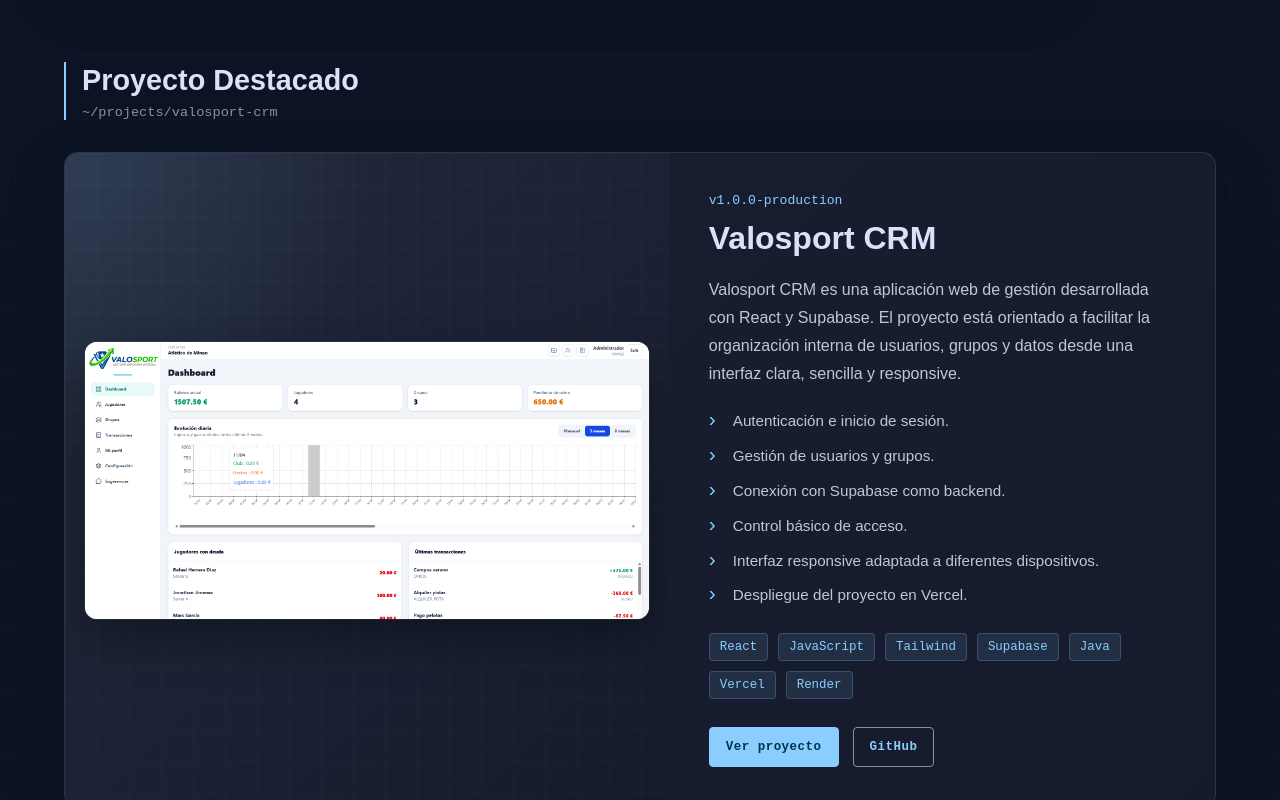
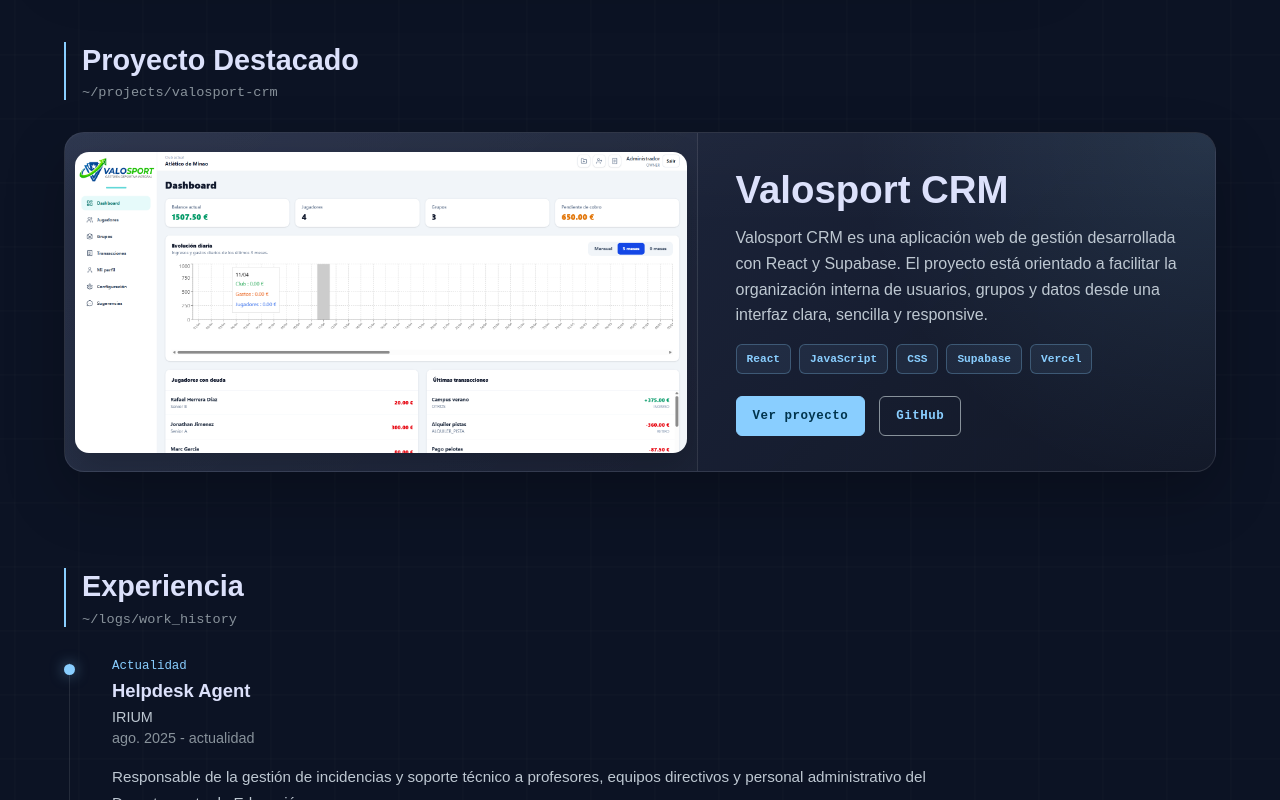
Before and after one commit to Rauljouman/portafolio, a React (Vite) app: page / in a window 1280 px wide. Shown: the part 1240-2040 px from the top of the page. Built offline with nearby package versions, Linux system fonts and the light colour scheme.

Commit message:
Cambio en el cv y proyectos

```diff
--- a/src/components/Project/Project.css
+++ b/src/components/Project/Project.css
@@ -2,140 +2,141 @@
   width: 100%;
 }
 
-.project-card {
+.project__grid {
   display: grid;
   grid-template-columns: 1fr;
-  background: linear-gradient(135deg, var(--surface), var(--surface-low));
+  gap: 32px;
+  justify-items: center;
+}
+
+.project-card {
+  position: relative;
+  width: 100%;
+  max-width: 1180px;
+  margin: 0 auto;
+  display: grid;
+  grid-template-columns: 1fr;
+  background: linear-gradient(
+    135deg,
+    rgba(35, 45, 70, 0.96),
+    rgba(18, 24, 40, 0.98)
+  );
   border: 1px solid var(--outline-light);
-  border-radius: 14px;
+  border-radius: 20px;
   overflow: hidden;
-  box-shadow: 0 24px 60px rgba(0, 0, 0, 0.22);
+  box-shadow: 0 24px 60px rgba(0, 0, 0, 0.24);
+}
+
+.project-card::before {
+  content: "";
+  position: absolute;
+  inset: 0;
+  background:
+    radial-gradient(
+      circle at top right,
+      rgba(137, 206, 255, 0.12),
+      transparent 30%
+    ),
+    linear-gradient(to bottom, rgba(255, 255, 255, 0.02), transparent 28%);
+  pointer-events: none;
+  z-index: 0;
+}
+
+.project-card > * {
+  position: relative;
+  z-index: 1;
 }
 
 /* Zona de imagen */
 .project-card__visual {
-  position: relative;
-  background:
-    radial-gradient(circle at top left, rgba(137, 206, 255, 0.12), transparent 35%),
-    linear-gradient(135deg, var(--surface-high), var(--surface-low));
-  padding: 28px;
+  width: 100%;
+  padding: 10px;
+  background: linear-gradient(
+    135deg,
+    rgba(255, 255, 255, 0.045),
+    rgba(255, 255, 255, 0.015)
+  );
   display: flex;
   align-items: center;
   justify-content: center;
   overflow: hidden;
 }
 
-.project-card__visual::before {
-  content: "";
-  position: absolute;
-  inset: 0;
-  background-image:
-    linear-gradient(to right, rgba(255, 255, 255, 0.025) 1px, transparent 1px),
-    linear-gradient(to bottom, rgba(255, 255, 255, 0.025) 1px, transparent 1px);
-  background-size: 32px 32px;
-  pointer-events: none;
-}
-
 .project-card__image {
-  position: relative;
-  z-index: 1;
   width: 100%;
-  max-width: 620px;
+  max-width: 790px;
   height: auto;
-  max-height: 420px;
   object-fit: contain;
   object-position: center;
   display: block;
-  border-radius: 12px;
-  background: #e5e9ee;
-  box-shadow:
-    0 18px 45px rgba(0, 0, 0, 0.35),
-    0 0 0 1px rgba(255, 255, 255, 0.08);
+  border-radius: 14px;
+  background: transparent;
+  border: none;
+  box-shadow: 0 14px 35px rgba(0, 0, 0, 0.18);
   transition:
     transform 0.35s ease,
     box-shadow 0.35s ease;
 }
 
 .project-card:hover .project-card__image {
-  transform: translateY(-3px) scale(1.015);
-  box-shadow:
-    0 24px 60px rgba(0, 0, 0, 0.42),
-    0 0 0 1px rgba(137, 206, 255, 0.18);
+  transform: translateY(-2px) scale(1.01);
+  box-shadow: 0 20px 45px rgba(0, 0, 0, 0.22);
 }
 
 /* Contenido */
 .project-card__info {
-  padding: 28px;
+  padding: 28px 34px;
   display: flex;
   flex-direction: column;
-  justify-content: space-between;
-  gap: 28px;
+  justify-content: center;
 }
 
 .project-card__version {
+  display: inline-block;
   color: var(--primary);
   font-family: "Courier New", monospace;
-  font-size: 0.82rem;
+  font-size: 0.78rem;
+  font-weight: 700;
   margin-bottom: 10px;
 }
 
 .project-card__info h3 {
   color: var(--text-main);
-  font-size: clamp(1.6rem, 4vw, 2rem);
-  line-height: 1.25;
-  margin-bottom: 18px;
+  font-size: clamp(1.8rem, 3vw, 2.4rem);
+  line-height: 1.1;
+  margin-bottom: 14px;
 }
 
 .project-card__description {
   color: var(--text-soft);
   font-size: 1rem;
-  line-height: 1.75;
-  margin-bottom: 22px;
-}
-
-.project-card__features {
-  list-style: none;
-  display: flex;
-  flex-direction: column;
-  gap: 12px;
-  margin-bottom: 26px;
-}
-
-.project-card__features li {
-  position: relative;
-  color: var(--text-soft);
-  font-size: 0.95rem;
-  line-height: 1.5;
-  padding-left: 24px;
-}
-
-.project-card__features li::before {
-  content: "›";
-  position: absolute;
-  left: 0;
-  top: -1px;
-  color: var(--primary);
-  font-size: 1.3rem;
-  line-height: 1;
+  line-height: 1.6;
+  margin-bottom: 16px;
+  max-width: 520px;
 }
 
 .project-card__techs {
   display: flex;
   flex-wrap: wrap;
   gap: 10px;
+  margin-top: 4px;
+  margin-bottom: 22px;
 }
 
 .project-card__techs span {
   display: inline-flex;
   align-items: center;
-  min-height: 28px;
-  padding: 5px 10px;
-  background: rgba(137, 206, 255, 0.1);
-  border: 1px solid rgba(137, 206, 255, 0.22);
-  border-radius: 4px;
+  justify-content: center;
+  min-height: 30px;
+  padding: 6px 12px;
+  background: rgba(137, 206, 255, 0.08);
+  border: 1px solid rgba(137, 206, 255, 0.28);
+  border-radius: 6px;
   color: var(--primary);
   font-family: "Courier New", monospace;
-  font-size: 0.78rem;
+  font-size: 0.74rem;
+  font-weight: 700;
+  white-space: nowrap;
 }
 
 .project-card__actions {
@@ -150,7 +151,7 @@
   justify-content: center;
   min-height: 40px;
   padding: 9px 16px;
-  border-radius: 4px;
+  border-radius: 6px;
   font-family: "Courier New", monospace;
   font-size: 0.78rem;
   font-weight: 700;
@@ -194,55 +195,93 @@
 }
 
 /* Escritorio */
-@media (min-width: 1000px) {
+@media (min-width: 950px) {
   .project-card {
-    grid-template-columns: 1.05fr 0.95fr;
-    min-height: 520px;
+    grid-template-columns: 1.1fr 0.9fr;
+    max-width: 1180px;
+    min-height: 340px;
   }
 
   .project-card__visual {
-    padding: 20px;
+    padding: 10px;
+    border-right: 1px solid rgba(255, 255, 255, 0.08);
   }
 
   .project-card__image {
-    max-width: 820px;
-    max-height: 470px;
+    max-width: 800px;
   }
 
   .project-card__info {
-    padding: 40px;
+    padding: 30px 38px;
+  }
+
+  .project-card__techs {
+    flex-wrap: nowrap;
+    gap: 8px;
+    margin-bottom: 22px;
+  }
+
+  .project-card__techs span {
+    font-size: 0.7rem;
+    padding: 6px 10px;
   }
 }
 
 /* Tablet */
-@media (max-width: 999px) {
+@media (max-width: 949px) {
+  .project-card {
+    max-width: 820px;
+  }
+
   .project-card__visual {
-    padding: 32px;
+    padding: 18px;
+    border-bottom: 1px solid rgba(255, 255, 255, 0.08);
   }
 
   .project-card__image {
-    max-width: 720px;
-    max-height: 420px;
+    max-width: 760px;
+    border-radius: 12px;
+  }
+
+  .project-card__info {
+    padding: 30px;
+  }
+
+  .project-card__description {
+    max-width: 100%;
   }
 }
 
 /* Móvil */
 @media (max-width: 600px) {
   .project-card {
-    border-radius: 12px;
+    border-radius: 16px;
   }
 
   .project-card__visual {
-    padding: 20px;
+    padding: 12px;
   }
 
   .project-card__image {
-    max-height: 340px;
+    max-width: 100%;
     border-radius: 10px;
   }
 
   .project-card__info {
-    padding: 22px;
+    padding: 24px;
+  }
+
+  .project-card__info h3 {
+    font-size: 2rem;
+  }
+
+  .project-card__description {
+    font-size: 0.94rem;
+    line-height: 1.65;
+  }
+
+  .project-card__techs {
+    flex-wrap: wrap;
   }
 
   .project-card__actions {
@@ -257,18 +296,27 @@
 /* Móvil pequeño */
 @media (max-width: 420px) {
   .project-card__visual {
-    padding: 16px;
+    padding: 10px;
   }
 
   .project-card__image {
-    max-height: 300px;
+    border-radius: 8px;
+  }
+
+  .project-card__info {
+    padding: 22px;
+  }
+
+  .project-card__info h3 {
+    font-size: 1.8rem;
   }
 
   .project-card__description {
-    font-size: 0.95rem;
+    font-size: 0.92rem;
   }
 
-  .project-card__features li {
-    font-size: 0.9rem;
+  .project-card__techs span {
+    font-size: 0.68rem;
+    padding: 5px 8px;
   }
 }
--- a/src/components/Project/Project.jsx
+++ b/src/components/Project/Project.jsx
@@ -8,6 +8,7 @@
         <p>~/projects/valosport-crm</p>
       </div>
 
+      <div className="project__grid">
         <article className="project-card card-hover">
           <div className="project-card__visual">
             <img
@@ -19,8 +20,6 @@
 
           <div className="project-card__info">
             <div>
-            <p className="project-card__version">v1.0.0-production</p>
-
               <h3>Valosport CRM</h3>
 
               <p className="project-card__description">
@@ -30,29 +29,18 @@
                 interfaz clara, sencilla y responsive.
               </p>
 
-            <ul className="project-card__features">
-              <li>Autenticación e inicio de sesión.</li>
-              <li>Gestión de usuarios y grupos.</li>
-              <li>Conexión con Supabase como backend.</li>
-              <li>Control básico de acceso.</li>
-              <li>Interfaz responsive adaptada a diferentes dispositivos.</li>
-              <li>Despliegue del proyecto en Vercel.</li>
-            </ul>
-
               <div className="project-card__techs">
                 <span>React</span>
                 <span>JavaScript</span>
-              <span>Tailwind</span>
+                <span>CSS</span>
                 <span>Supabase</span>
-              <span>Java</span>
                 <span>Vercel</span>
-              <span>Render</span>
               </div>
             </div>
 
             <div className="project-card__actions">
               <a
-              href="https://valosport-crm.vercel.app/"
+                href="https://valosport-crm.vercel.app/login"
                 className="project-card__btn project-card__btn--primary"
                 target="_blank"
                 rel="noreferrer"
@@ -71,6 +59,7 @@
             </div>
           </div>
         </article>
+      </div>
     </section>
   );
 }
--- a/src/components/Technologies/Technologies.jsx
+++ b/src/components/Technologies/Technologies.jsx
@@ -84,8 +84,6 @@
             <p className="hero-terminal__indent-1">{"}"}</p>
             <p>{"}"}</p>
 
-            <br />
-
             <p className="hero-terminal__cursor">
               <span className="hero-terminal__prompt">❯</span>
               <span className="hero-terminal__block"></span>
```
Also changed, not shown: 1 other file (tests, documents, lock files or other folders). Lines whose indentation alone changed are shown as unchanged.
